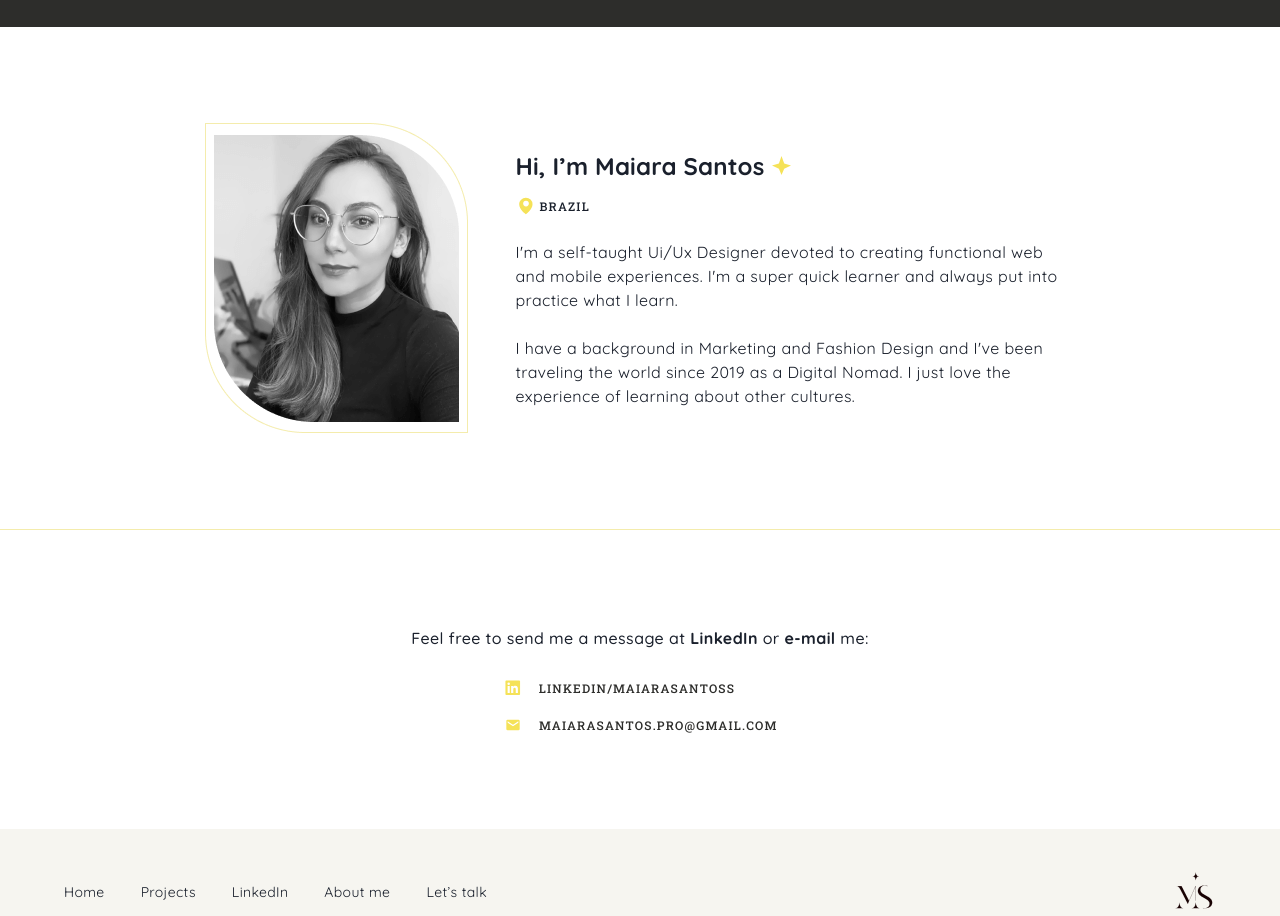
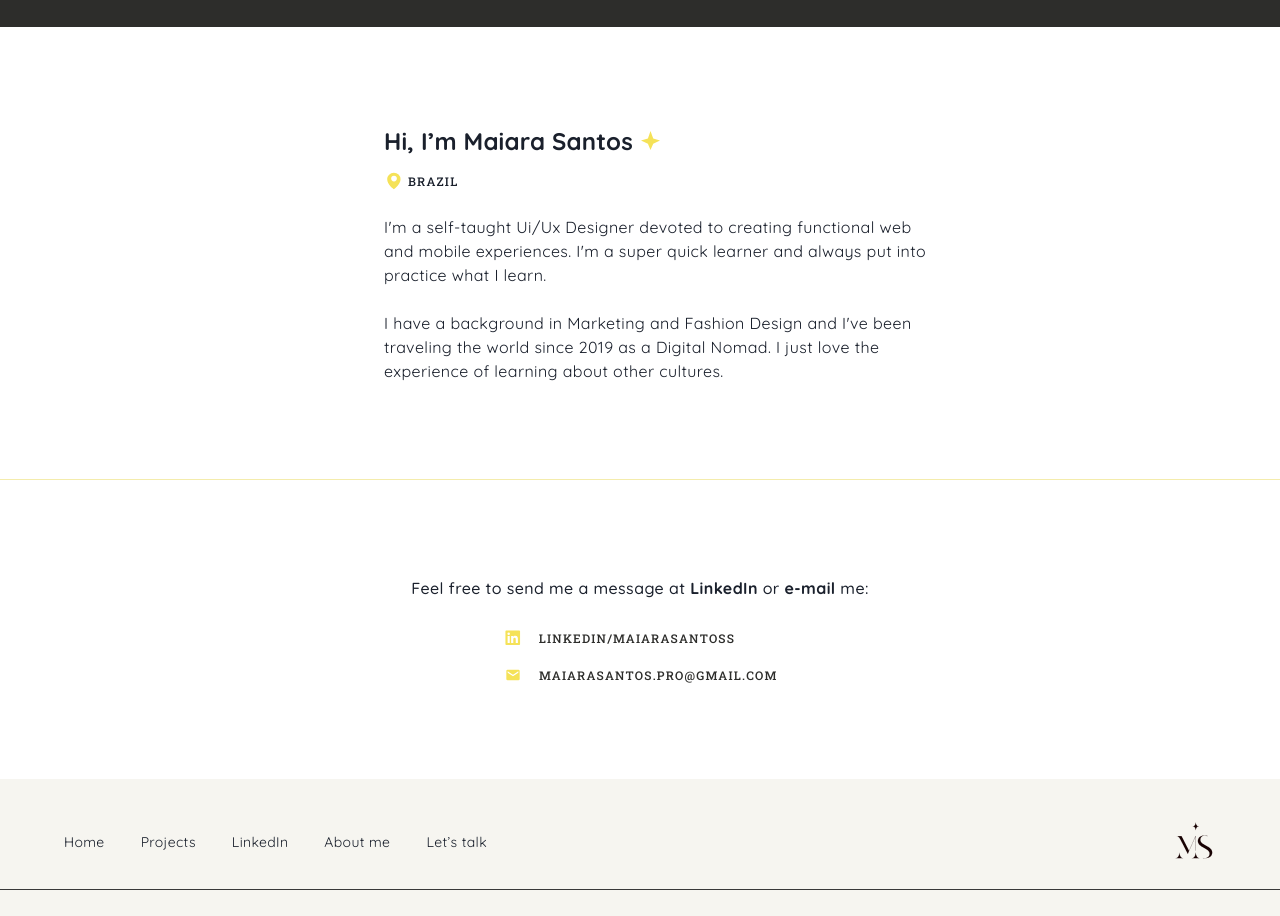
Before and after one commit to henriquealbert/maiara-portfolio, a Next.js app: page / in a window 1280 px wide. Shown: the part 1900-2816 px from the top of the page. Built offline with nearby package versions, Linux system fonts and the light colour scheme.

Commit message:
:fire: Remove profile photo

```diff
--- a/package.json
+++ b/package.json
@@ -3,7 +3,7 @@
   "version": "0.1.0",
   "private": true,
   "scripts": {
-    "start:dev": "next dev",
+    "dev": "next dev",
     "build": "next build",
     "start": "next start",
     "lint": "eslint src"
--- a/src/modules/components/Bio/index.tsx
+++ b/src/modules/components/Bio/index.tsx
@@ -11,7 +11,7 @@ export const Bio = () => (
     id="about-me"
     direction={{ base: 'column', md: 'row' }}
   >
-    <Box
+    {/* <Box
       w="100%"
       h="100%"
       maxW="263px"
@@ -20,14 +20,14 @@ export const Bio = () => (
       pl={{ md: 12, lg: 0 }}
     >
       <Image
-        src="/assets/images/photo.png"
+        src=""
         width={263}
         height={310}
         layout="responsive"
         quality={100}
         alt="Profile photo of Maiara Santos"
       />
-    </Box>
+    </Box> */}
     <Box pl={12} pr={{ base: 12, lg: 0 }}>
       <Flex align="center">
         <Text
```
Also changed, not shown: public/assets/images/photo.png (deleted).
